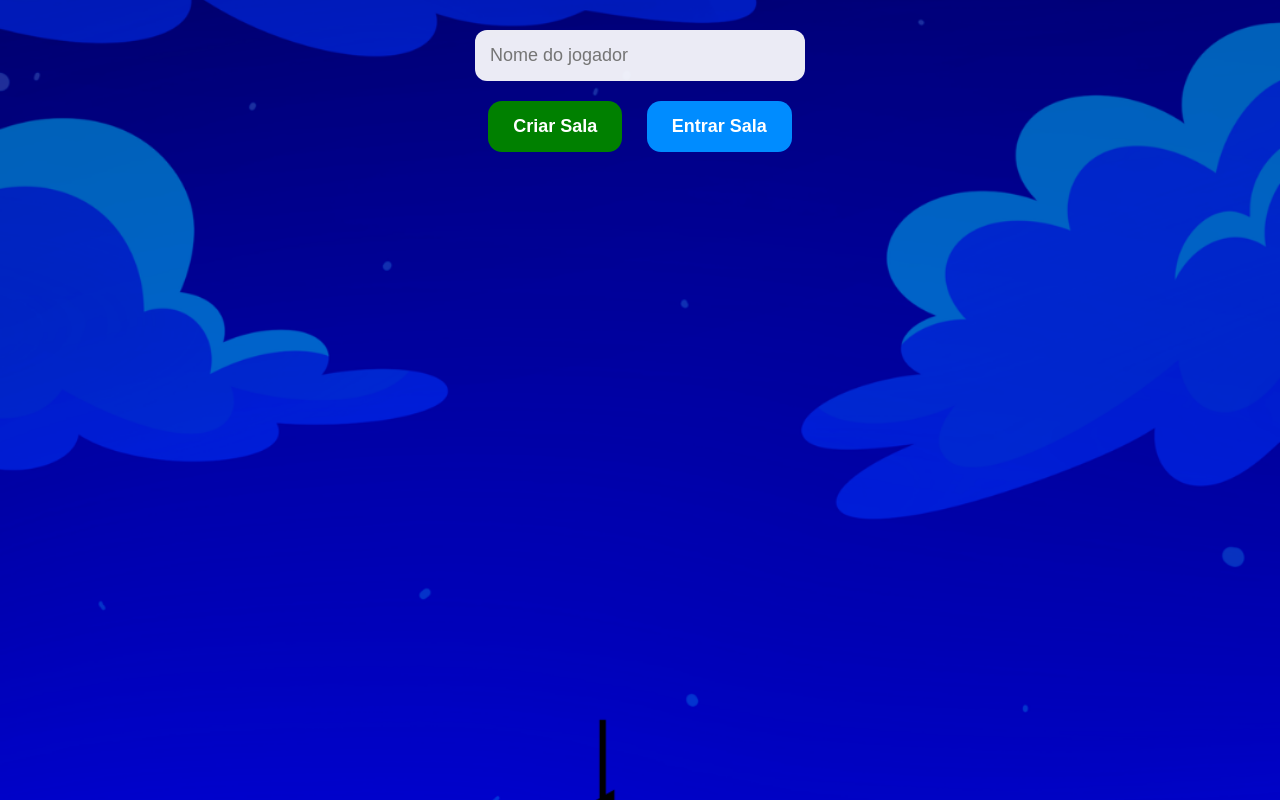
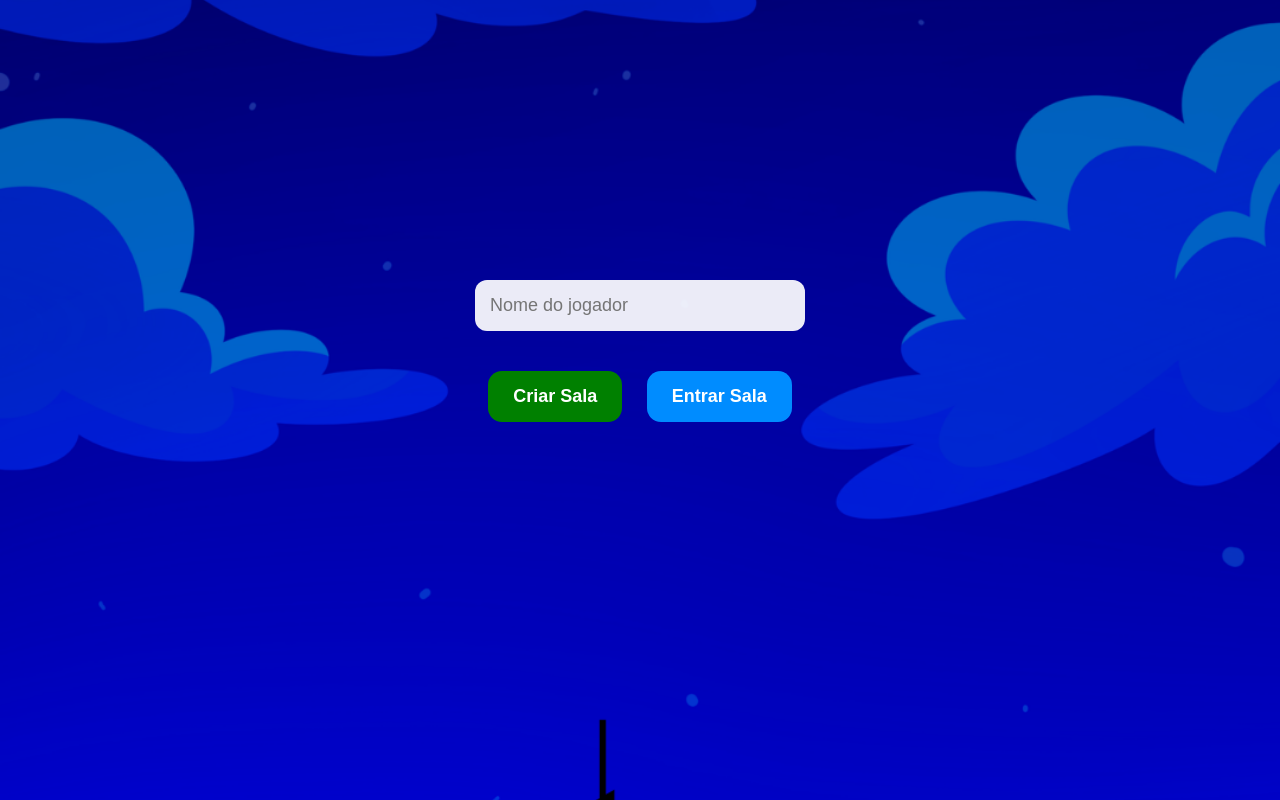
Before and after one commit to Coutoedu5-byte/cidade-dorme, a website: page index.html in a window 1280 px wide. Drawn offline with nearby package versions, Linux system fonts and the light colour scheme; no server answers.

Commit message:
Atualizar o style.css

```diff
--- a/style.css
+++ b/style.css
@@ -180,3 +180,10 @@ width:90%;
 }
 
 }
+input{
+margin-top:260px;
+}
+
+.buttons{
+margin-top:20px;
+}
```
